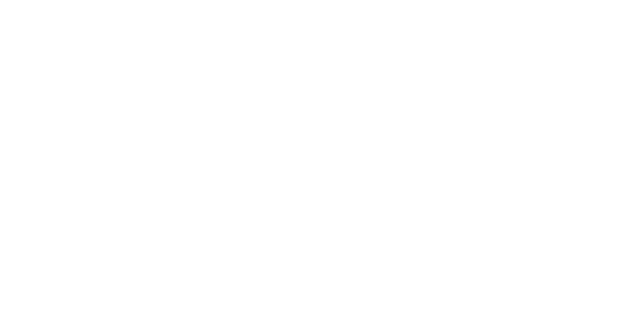
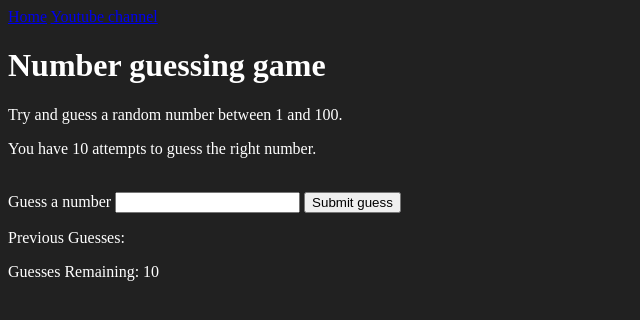
Before and after one commit to PriyamUttam-Dev/Front-End-Projects, a plain HTML site: page GuessNumber/index.html in a window 1280 px wide. Shown: the whole page, without its empty margins (0-640 px from the left). Drawn offline with Linux system fonts and the light colour scheme.

Commit message:
STARTED A NEW PROJECT

```diff
--- a/GuessNumber/index.html
+++ b/GuessNumber/index.html
@@ -3,9 +3,35 @@
 <head>
     <meta charset="UTF-8">
     <meta name="viewport" content="width=device-width, initial-scale=1.0">
-    <title>Document</title>
+    <meta http-equiv="X-UA-Compatible" content="ie=edge">
+    <title>Number Guessing Game</title>
+    <link rel="stylesheet" href="styles.css">
 </head>
-<body>
+<body style="background-color:#212121; color:#fff;">
+  <nav>
+    <a href="/" aria-current="page">Home</a>
+    <a target="_blank" href="https://www.youtube.com/@chaiaurcode"
+      >Youtube channel</a
+    >
+  </nav>
 
+    <div id="wrapper">
+      <h1>Number guessing game</h1>
+    <p>Try and guess a random number between 1 and 100.</p>
+    <p>You have 10 attempts to guess the right number.</p>
+    </br>
+        <form class="form">
+            <label2 for="guessField" id="guess">Guess a number</label>
+            <input type="text" id="guessField" class="guessField">
+            <input type="submit" id="subt" value="Submit guess" class="guessSubmit">
+        </form>
+
+        <div class="resultParas">
+            <p >Previous Guesses: <span class="guesses"></span></p>
+            <p >Guesses Remaining: <span class="lastResult">10</span></p>
+            <p class="lowOrHi"></p>
+        </div>
+    </div>
+    <script src="script.js"></script>
 </body>
 </html>
```
Also changed, not shown: GuessNumber/script.js (added), GuessNumber/styles.css (added).
